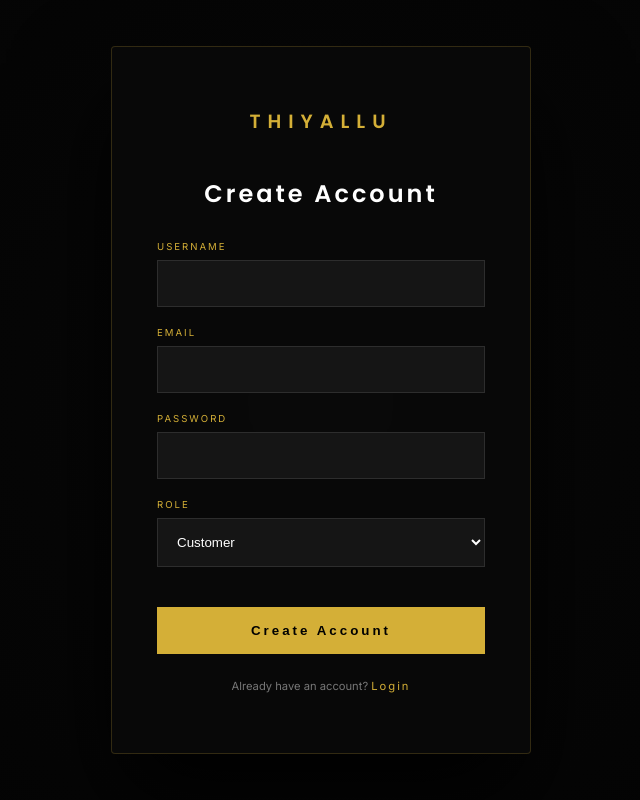
After one commit to ananthika03/Tinker_Hackathon, a Flask app: page /signup in a window 1280 px wide. The commit adds this page. Shown: the whole page, without its empty margins (319-959 px from the left). Run offline with Flask 3, Linux system fonts and the light colour scheme; some libraries are stand-ins or nearby versions.

Commit message:
finalizing

```diff
--- a/app.py
+++ b/app.py
@@ -21,40 +21,63 @@ with app.app_context():
 
 @app.route('/')
 def start():
-    """The cinematic entry page."""
     return render_template('start.html')
 
 @app.route('/landing')
 def index():
-    """The main customer landing page with the interactive globe."""
     return render_template('landing.html')
+
+@app.route('/signup', methods=['GET', 'POST'])
+def signup():
+    if request.method == 'POST':
+        username = request.form.get('username')
+        email = request.form.get('email')
+        password = request.form.get('password')
+        role = request.form.get('role') # 'customer' or 'provider'
+
+        # Check if email already exists
+        user_exists = User.query.filter_by(email=email).first()
+        if user_exists:
+            flash("Email already registered. Please login.")
+            return redirect(url_for('login'))
+
+        new_user = User(username=username, email=email, password=password, role=role)
+        db.session.add(new_user)
+        db.session.commit()
+
+        flash("Account created successfully! Please login.")
+        return redirect(url_for('login'))
+
+    return render_template('signup.html')
 
 @app.route('/login', methods=['GET', 'POST'])
 def login():
-    """Handles role-based redirection."""
     if request.method == 'POST':
-        # Capture the role from the hidden input field in login.html
-        role = request.form.get('role', 'customer').lower()
         email = request.form.get("email")
-        password = request.form.get('password')
+        password = request.form.get("password")
+        role = request.form.get("role")
 
-        user = User.query.filter_by(email=email).first()
+        user = User.query.filter_by(email=email, role=role).first()
 
-        if user and user.password==password:
-            session['user_id']=user.id
+        if user and user.password == password:
+            session['user_id'] = user.id
+            session['role'] = user.role
+
             if role == 'provider':
                 return redirect(url_for('provider_dashboard'))
             else:
                 return redirect(url_for('index'))
         else:
-            flash("Invalid creds")
+            flash("Invalid credentials.")
             return redirect(url_for('login'))
 
     return render_template('login.html')
 
 @app.route('/providerdash')
 def provider_dashboard():
-    """The service provider dashboard."""
+    if 'role' not in session or session['role'] != 'provider':
+        flash("Unauthorized access.")
+        return redirect(url_for('login'))
     return render_template('providerdash.html')
 
 @app.route('/venues')
@@ -79,11 +102,11 @@ def contact():
     if request.method == 'POST':
         return redirect(url_for('index'))
     return render_template('contact.html')
+
 @app.route('/logout')
 def logout():
+    session.clear()
+    return redirect(url_for('start'))
 
-    session.clear()
-
-    return redirect(url_for('start'))
 if __name__ == '__main__':
     app.run(debug=True)
--- a/templates/login.html
+++ b/templates/login.html
@@ -83,6 +83,10 @@
             <button class="btn-social">Google</button>
             <button class="btn-social">Apple</button>
         </div>
+        <div style="margin-top:30px; font-size:0.7rem;">
+           <span style="color:#777;">Don't have an account?</span>
+            <a href="/signup" style="color:#d4af37; text-decoration:none; letter-spacing:2px;">Create Account</a>
+        </div>
     </div>
     <script>
         function updateRole(role, btn) {
--- /dev/null
+++ b/templates/signup.html
@@ -0,0 +1,159 @@
+<!DOCTYPE html>
+<html lang="en">
+<head>
+<meta charset="UTF-8">
+<meta name="viewport" content="width=device-width, initial-scale=1.0">
+<title>Thiyallu | Create Account</title>
+
+<script src="https://cdnjs.cloudflare.com/ajax/libs/gsap/3.12.2/gsap.min.js"></script>
+<link href="https://fonts.googleapis.com/css2?family=Inter:wght@200;400;700&family=Poppins:wght@600&display=swap" rel="stylesheet">
+
+<style>
+:root {
+--bg: #030303;
+--accent: #d4af37;
+--glass: rgba(10, 10, 10, 0.75);
+--glass-border: rgba(212, 175, 55, 0.2);
+--text: #ffffff;
+--text-dim: #777777;
+}
+
+*{margin:0;padding:0;box-sizing:border-box;}
+
+body{
+background: radial-gradient(circle at 50% 50%, #080808 0%, #030303 100%);
+color:var(--text);
+font-family:'Inter',sans-serif;
+height:100vh;
+display:flex;
+justify-content:center;
+align-items:center;
+overflow:hidden;
+}
+
+.signup-card{
+width:420px;
+padding:60px 45px;
+background:var(--glass);
+backdrop-filter:blur(25px);
+border:1px solid var(--glass-border);
+border-radius:4px;
+box-shadow:0 50px 100px rgba(0,0,0,0.9);
+text-align:center;
+}
+
+.logo{
+font-family:'Poppins';
+color:var(--accent);
+letter-spacing:7px;
+font-size:1.2rem;
+margin-bottom:40px;
+}
+
+.form-group{
+margin-bottom:20px;
+text-align:left;
+}
+
+label{
+font-size:0.6rem;
+color:var(--accent);
+letter-spacing:2px;
+text-transform:uppercase;
+margin-bottom:8px;
+display:block;
+}
+
+input, select{
+width:100%;
+padding:15px;
+background:rgba(255,255,255,0.05);
+border:1px solid rgba(255,255,255,0.1);
+color:#fff;
+outline:none;
+}
+
+input:focus, select:focus{
+border-color:var(--accent);
+}
+
+.btn-primary{
+width:100%;
+background:var(--accent);
+color:#000;
+border:none;
+padding:16px;
+margin-top:20px;
+font-weight:700;
+letter-spacing:3px;
+cursor:pointer;
+transition:0.4s;
+}
+
+.btn-primary:hover{
+background:#fff;
+letter-spacing:5px;
+}
+
+.small-link{
+margin-top:25px;
+font-size:0.7rem;
+color:var(--text-dim);
+}
+
+.small-link a{
+color:var(--accent);
+text-decoration:none;
+letter-spacing:2px;
+}
+</style>
+</head>
+
+<body>
+
+<div class="signup-card">
+<div class="logo">THIYALLU</div>
+
+<h2 style="margin-bottom:30px; font-family:'Poppins'; letter-spacing:3px;">Create Account</h2>
+
+<form method="POST" action="/signup">
+
+<div class="form-group">
+<label>Username</label>
+<input type="text" name="username" required>
+</div>
+
+<div class="form-group">
+<label>Email</label>
+<input type="email" name="email" required>
+</div>
+
+<div class="form-group">
+<label>Password</label>
+<input type="password" name="password" required>
+</div>
+
+<div class="form-group">
+<label>Role</label>
+<select name="role" required>
+<option value="customer">Customer</option>
+<option value="provider">Provider</option>
+</select>
+</div>
+
+<button class="btn-primary">Create Account</button>
+
+</form>
+
+<div class="small-link">
+Already have an account? <a href="/login">Login</a>
+</div>
+
+</div>
+
+<script>
+gsap.from(".signup-card",{opacity:0,scale:0.9,duration:1.5,ease:"expo.out"});
+</script>
+
+</body>
+</html>
```
Also changed, not shown: models.py (+6 -11 lines).
